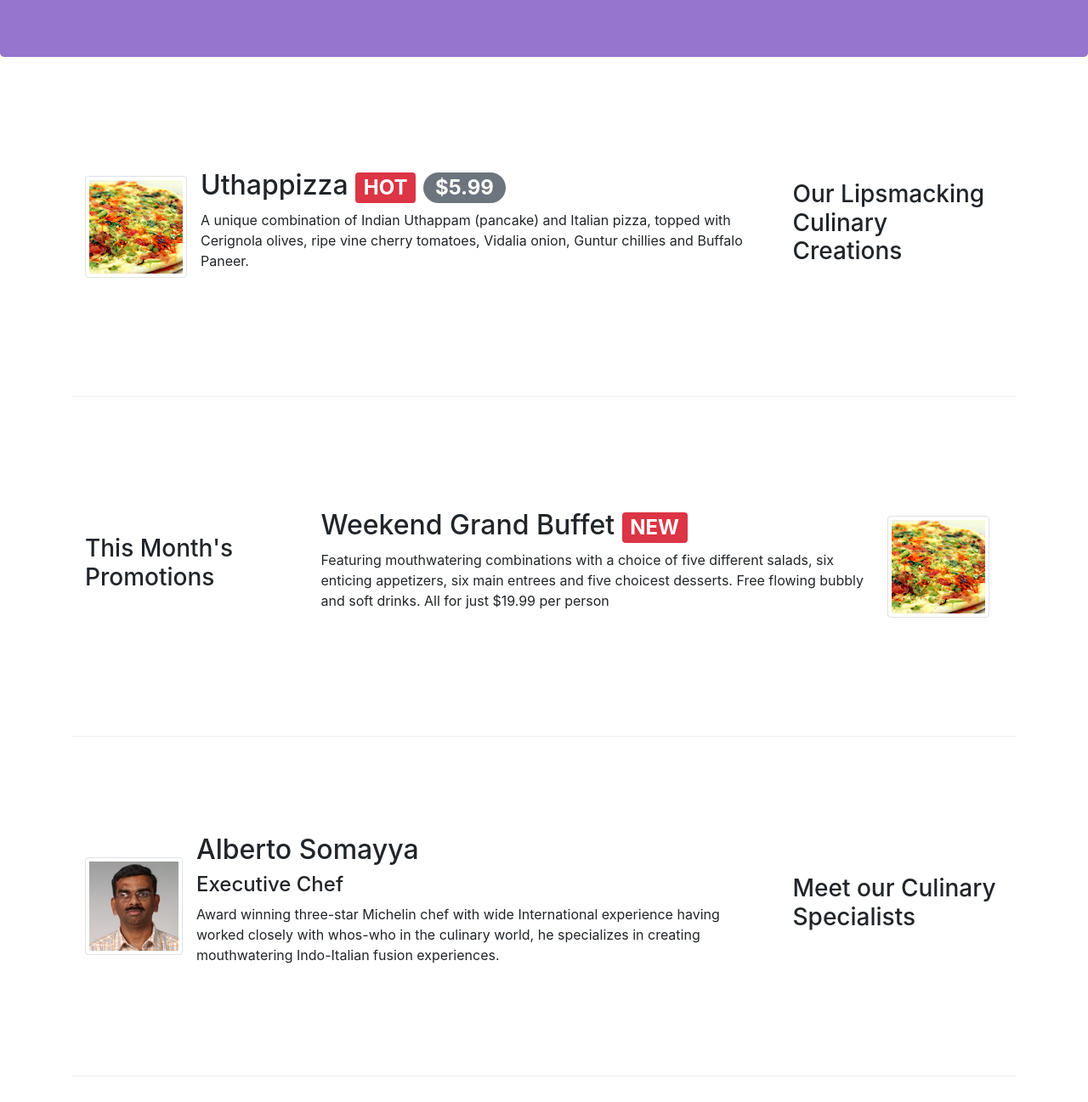
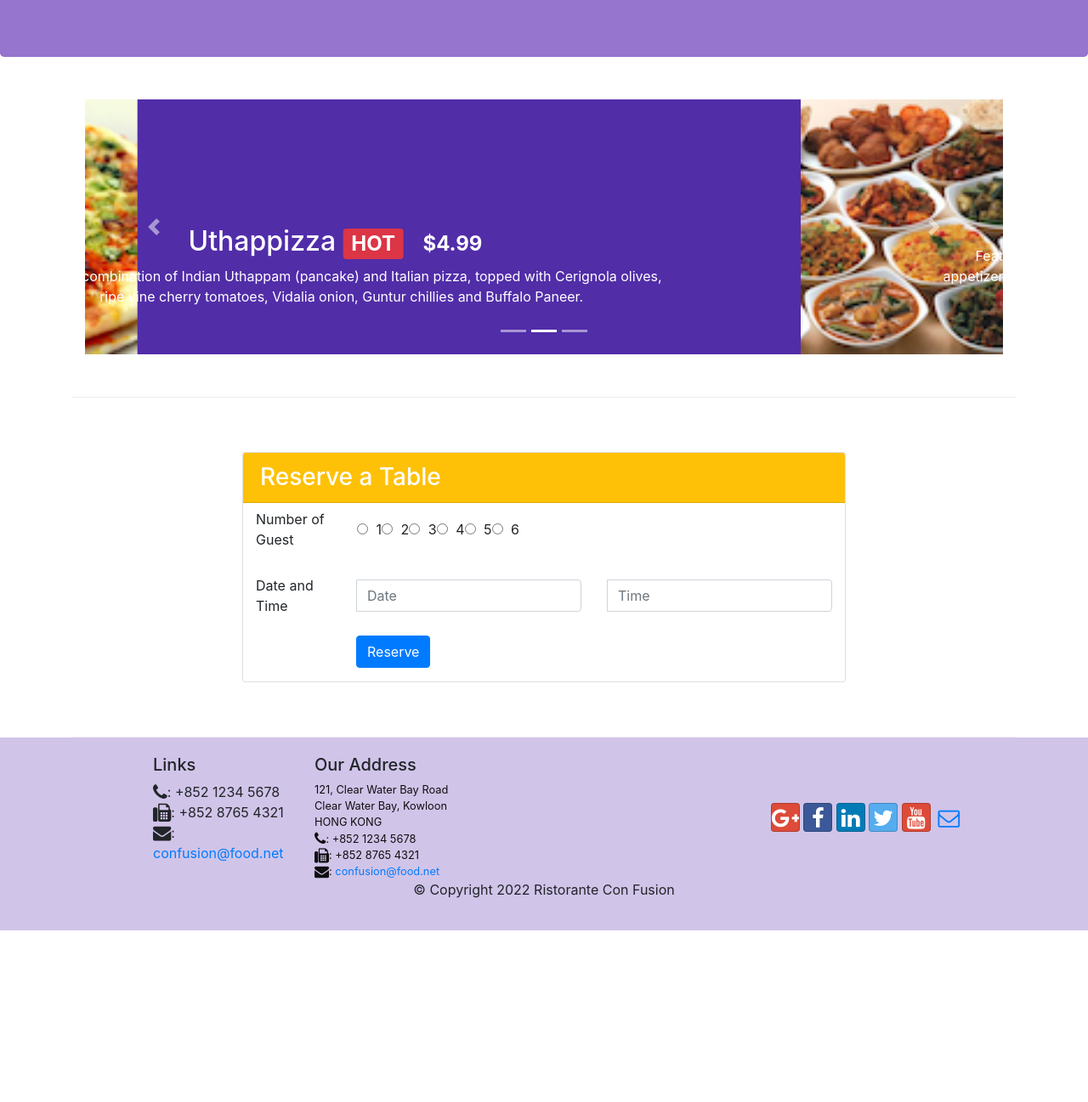
Before and after one commit to ubongn/confusion, a website: page index.html in a window 1280 px wide. Shown: the part 243-1540 px from the top of the page at 85% size. After the commit the page ends 1338 px from the top, so only its background shows below. Drawn offline with nearby package versions, Linux system fonts and the light colour scheme.

Commit message:
Carousel

```diff
--- a/css/styles.css
+++ b/css/styles.css
@@ -41,3 +41,17 @@ address{
     border-bottom: 1px solid #ddd;
     padding: 10px;
 }
+.carousel {
+    background:#512DA8;
+}
+
+.carousel-item {
+  height: 300px;
+}
+
+.carousel-item img {
+    position: absolute;
+    top: 0;
+    left: 0;
+    min-height: 300px;
+}
--- a/index.html
+++ b/index.html
@@ -164,19 +164,16 @@
     </header>
 
     <div class="container">
-      <div class="row row-content align-items-center">
-        <div class="col-sm col-md flex-first">
-          <div class="media">
-            <img
-              class="d-flex mr-3 img-thumbnail align-self-center"
-              src="img/uthappizza.png"
-              alt="Uthappizza"
-            />
-            <div class="media-body">
-              <h2 class="mt-0">
-                Uthappizza <span class="badge badge-danger">HOT</span>
-                <span class="badge badge-pill badge-secondary">$5.99</span>
-              </h2>
+
+      <div class="row row-content">
+        <div class="col">
+          <div id="mycarousel" class="carousel slide" data-ride="carousel">
+            <div class="carousel-inner" role="listbox">
+              <div class="carousel-item active">
+                  <img class="d-block img-fluid"
+                      src="img/uthappizza.png" alt="Uthappizza">
+                  <div class="carousel-caption d-none d-md-block">
+                      <h2>Uthappizza <span class="badge badge-danger">HOT</span> <span class="badge badge-pill badge-default">$4.99</span></h2>
                       <p class="d-none d-sm-block">
                         A unique combination of Indian Uthappam (pancake) and Italian
                         pizza, topped with Cerignola olives, ripe vine cherry tomatoes,
@@ -184,50 +181,28 @@
                       </p>
                   </div>
               </div>
-        </div>
-        <div class="col-sm-4 col-md-3 flex-last">
-          <h3>Our Lipsmacking Culinary Creations</h3>
-        </div>
-      </div>
-
-      <div class="row row-content align-items-center">
-        <div class="col-sm-4 col-md-3">
-          <h3>This Month's Promotions</h3>
-        </div>
-        <div class="col-sm col-md flex-first">
-          <div class="media">
-            <div class="media-body">
+              <div class="carousel-item">
+                <img class="d-block img-fluid"
+                src="img/buffet.png" alt="buffet">
+            <div class="carousel-caption d-none d-md-block">
               <h2>
                 Weekend Grand Buffet <span class="badge badge-danger">NEW</span>
               </h2>
-              <p class="hidden-xs-down">
+                <p class="d-none d-sm-block">
                   Featuring mouthwatering combinations with a choice of five
                   different salads, six enticing appetizers, six main entrees and
                   five choicest desserts. Free flowing bubbly and soft drinks. All
                   for just $19.99 per person
                 </p>
             </div>
-            <img
-              class="d-flex mr-3 img-thumbnail align-self-center"
-              src="img/uthappizza.png"
-              alt="Uthappizza"
-            />
               </div>
-        </div>
-      </div>
-
-      <div class="row row-content align-items-center">
-        <div class="col-sm col-md flex-first">
-          <div class="media">
-            <img
-              class="d-flex mr-3 img-thumbnail align-self-center"
-              src="img/alberto.png"
-              alt="Alberto Somayya"
-            />
-            <div class="media-body">
-              <h2 class="mt-0">Alberto Somayya</h2>
+              <div class="carousel-item">
+                <img class="d-block img-fluid"
+                src="img/alberto.png" alt="Uthappizza">
+            <div class="carousel-caption d-none d-md-block">
+              <h2>Alberto Somayya</h2>
               <h4>Executive Chef</h4>
-              <p class="hidden-xs-down">
+                <p class="d-none d-sm-block">
                   Award winning three-star Michelin chef with wide International
                   experience having worked closely with whos-who in the culinary
                   world, he specializes in creating mouthwatering Indo-Italian
@@ -236,10 +211,24 @@
             </div>
               </div>
           </div>
-        <div class="col-sm-4 col-md-3 flex-last">
-          <h3>Meet our Culinary Specialists</h3>
+          <ol class="carousel-indicators">
+            <li data-target="#mycarousel" data-slide-to="0" class="active"></li>
+            <li data-target="#mycarousel" data-slide-to="1"></li>
+            <li data-target="#mycarousel" data-slide-to="2"></li>
+        </ol> <a class="carousel-control-prev" href="#mycarousel" role="button" data-slide="prev">
+          <span class="carousel-control-prev-icon"></span>
+      </a>
+      <a class="carousel-control-next" href="#mycarousel" role="button" data-slide="next">
+          <span class="carousel-control-next-icon"></span>
+      </a>
+
+          </div>
+
          </div>
     </div>
+
+
+
       <div class="row row-content justify-content-center">
         <div class="col col-sm-8 align-self-center">
           <div class="card">
```
Lines whose indentation alone changed are shown as unchanged.
